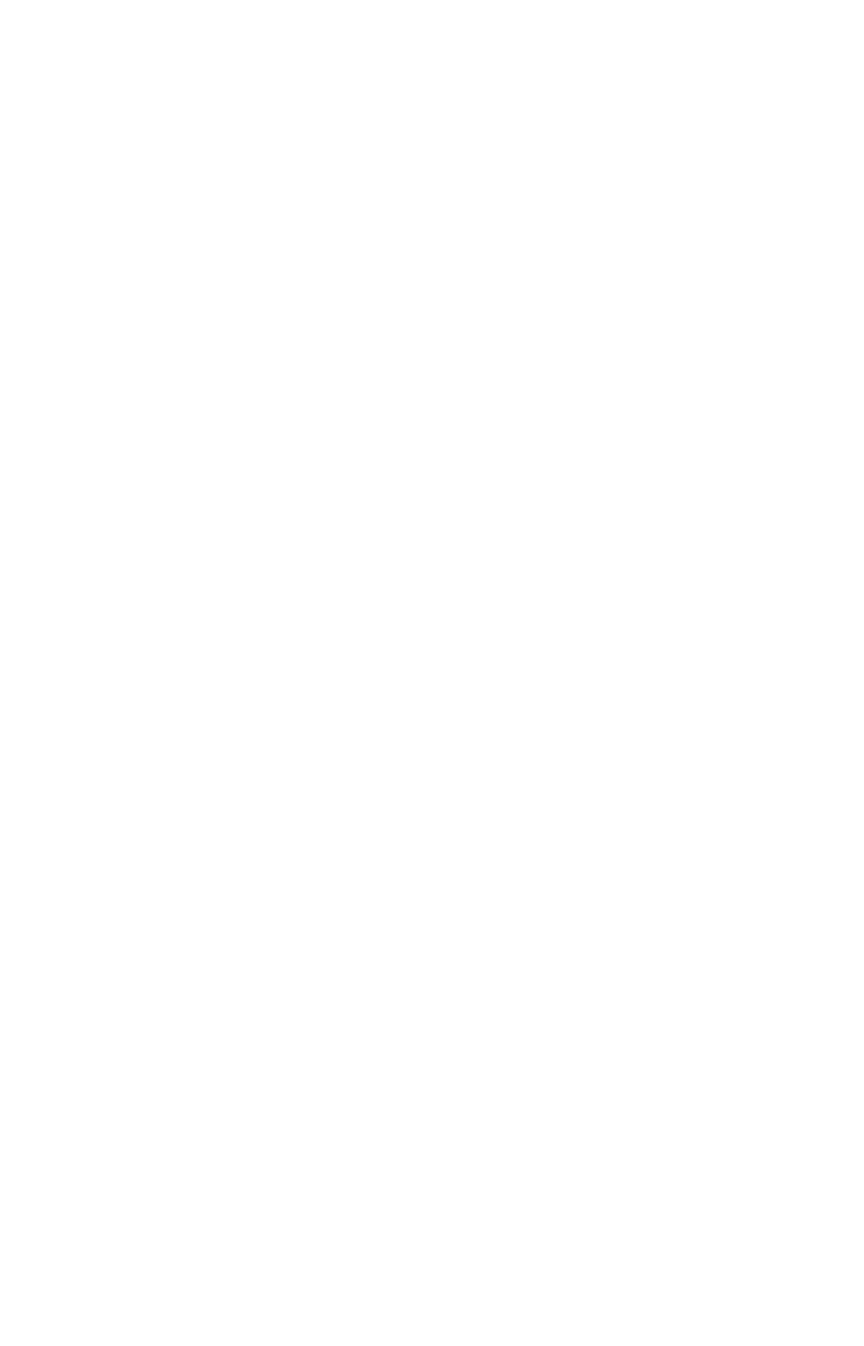
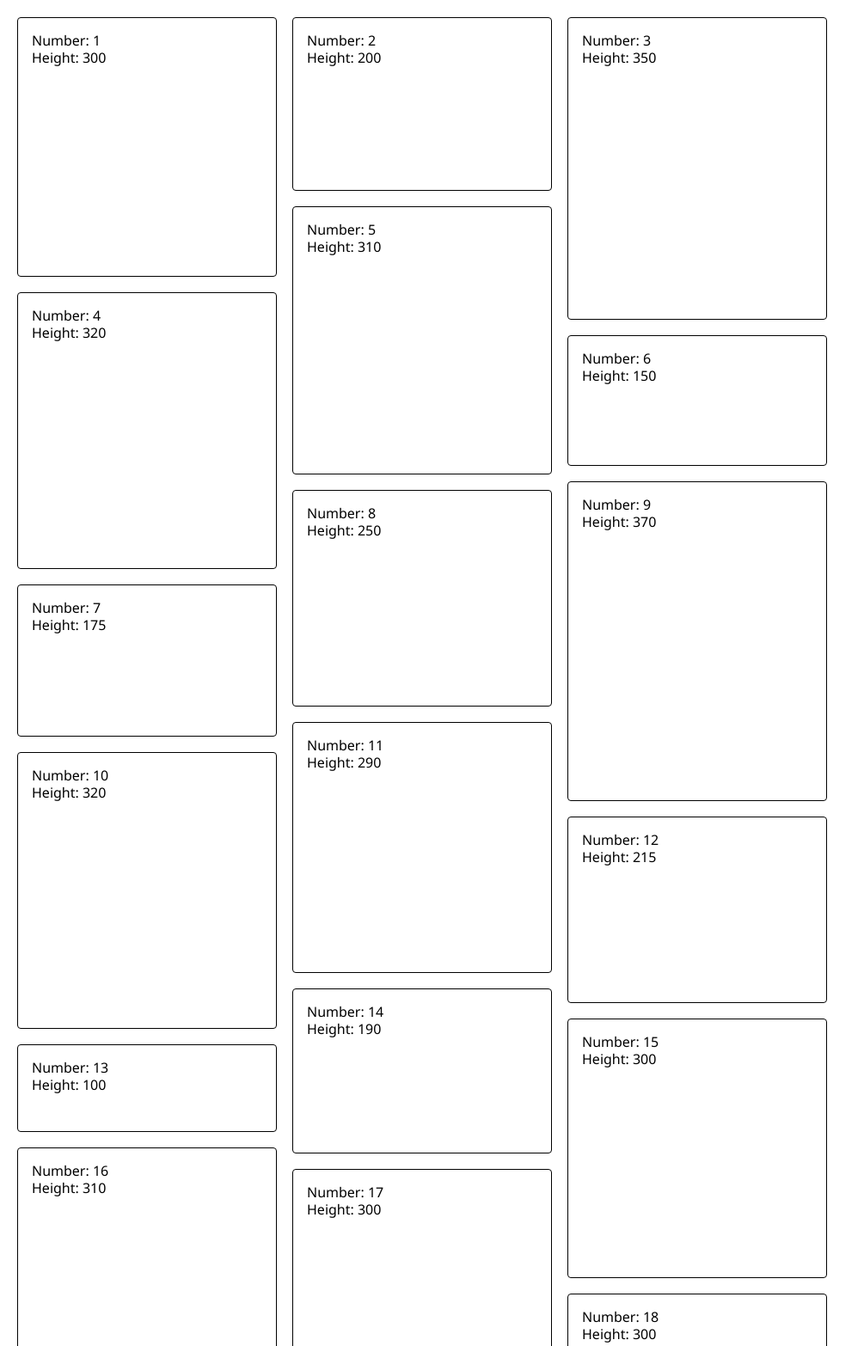
Before and after one commit to DzikuVx/jsWidgets, a plain HTML site: page index.html in a window 1280 px wide. Shown: the top 1566 px of the page at 86% size, without its empty margins (0-1005 px from the left). Before the commit the page ends 800 px from the top, so only its background shows below. Drawn offline with Linux system fonts and the light colour scheme.

Commit message:
3 column layout

```diff
--- a/css/jsWidgets.css
+++ b/css/jsWidgets.css
@@ -1,9 +1,28 @@
 @CHARSET "UTF-8";
+
+@import url(http://fonts.googleapis.com/css?family=Noto+Sans&subset=latin,latin-ext);
+
+body {
+	font-family: 'Noto Sans', sans-serif;
+}
 
 .widget {
 	width: 300px;
+	position: absolute;
+	border: 1px solid;
+	margin: 0;
+	padding: 0;
+	border-radius: 4px;
 }
 
 .to-process {
 	display: none;
 }
+
+.widget section {
+	margin: 1em;
+}
+
+.widget section div {
+	line-height: 125%;
+}
--- a/index.html
+++ b/index.html
@@ -8,56 +8,131 @@
 </head>
 <body>
 
-	<div class="widget to-process">
-		<h1>#1</h1>
+	<div class="widget to-process" data-height="300">
+		<section>
+			<div class="widget-number">Number: <span></span></div>
+			<div class="widget-height">Height: <span></span></div>
+		</section>
 	</div>
-	<div class="widget to-process">
-		<h1>#2</h1>
+	<div class="widget to-process" data-height="200">
+		<section>
+			<div class="widget-number">Number: <span></span></div>
+			<div class="widget-height">Height: <span></span></div>
+		</section>
 	</div>
-	<div class="widget to-process">
-		<h1>#3</h1>
+	<div class="widget to-process" data-height="350">
+		<section>
+			<div class="widget-number">Number: <span></span></div>
+			<div class="widget-height">Height: <span></span></div>
+		</section>
 	</div>
-	<div class="widget to-process">
-		<h1>#4</h1>
+	<div class="widget to-process" data-height="320">
+		<section>
+			<div class="widget-number">Number: <span></span></div>
+			<div class="widget-height">Height: <span></span></div>
+		</section>
 	</div>
-	<div class="widget to-process">
-		<h1>#5</h1>
+	<div class="widget to-process" data-height="310">
+		<section>
+			<div class="widget-number">Number: <span></span></div>
+			<div class="widget-height">Height: <span></span></div>
+		</section>
 	</div>
-	<div class="widget to-process">
-		<h1>#6</h1>
+	<div class="widget to-process" data-height="150">
+		<section>
+			<div class="widget-number">Number: <span></span></div>
+			<div class="widget-height">Height: <span></span></div>
+		</section>
 	</div>
-	<div class="widget to-process">
-		<h1>#7</h1>
+	<div class="widget to-process" data-height="175">
+		<section>
+			<div class="widget-number">Number: <span></span></div>
+			<div class="widget-height">Height: <span></span></div>
+		</section>
 	</div>
-	<div class="widget to-process">
-		<h1>#8</h1>
+	<div class="widget to-process" data-height="250">
+		<section>
+			<div class="widget-number">Number: <span></span></div>
+			<div class="widget-height">Height: <span></span></div>
+		</section>
 	</div>
-	<div class="widget to-process">
-		<h1>#9</h1>
+	<div class="widget to-process" data-height="370">
+		<section>
+			<div class="widget-number">Number: <span></span></div>
+			<div class="widget-height">Height: <span></span></div>
+		</section>
 	</div>
-	<div class="widget to-process">
-		<h1>#10</h1>
+	<div class="widget to-process" data-height="320">
+		<section>
+			<div class="widget-number">Number: <span></span></div>
+			<div class="widget-height">Height: <span></span></div>
+		</section>
 	</div>
-	<div class="widget to-process">
-		<h1>#11</h1>
+	<div class="widget to-process" data-height="290">
+		<section>
+			<div class="widget-number">Number: <span></span></div>
+			<div class="widget-height">Height: <span></span></div>
+		</section>
 	</div>
-	<div class="widget to-process">
-		<h1>#12</h1>
+	<div class="widget to-process" data-height="215">
+		<section>
+			<div class="widget-number">Number: <span></span></div>
+			<div class="widget-height">Height: <span></span></div>
+		</section>
 	</div>
-	<div class="widget to-process">
-		<h1>#13</h1>
+	<div class="widget to-process" data-height="100">
+		<section>
+			<div class="widget-number">Number: <span></span></div>
+			<div class="widget-height">Height: <span></span></div>
+		</section>
 	</div>
-	<div class="widget to-process">
-		<h1>#14</h1>
+	<div class="widget to-process" data-height="190">
+		<section>
+			<div class="widget-number">Number: <span></span></div>
+			<div class="widget-height">Height: <span></span></div>
+		</section>
 	</div>
-	<div class="widget to-process">
-		<h1>#15</h1>
+	<div class="widget to-process" data-height="300">
+		<section>
+			<div class="widget-number">Number: <span></span></div>
+			<div class="widget-height">Height: <span></span></div>
+		</section>
 	</div>
-	<div class="widget to-process">
-		<h1>#16</h1>
+	<div class="widget to-process" data-height="310">
+		<section>
+			<div class="widget-number">Number: <span></span></div>
+			<div class="widget-height">Height: <span></span></div>
+		</section>
 	</div>
-	<div class="widget to-process">
-		<h1>#17</h1>
+	<div class="widget to-process" data-height="300">
+		<section>
+			<div class="widget-number">Number: <span></span></div>
+			<div class="widget-height">Height: <span></span></div>
+		</section>
+	</div>
+	<div class="widget to-process" data-height="300">
+		<section>
+			<div class="widget-number">Number: <span></span></div>
+			<div class="widget-height">Height: <span></span></div>
+		</section>
+	</div>
+	<div class="widget to-process" data-height="300">
+		<section>
+			<div class="widget-number">Number: <span></span></div>
+			<div class="widget-height">Height: <span></span></div>
+		</section>
+	</div>
+	<div class="widget to-process" data-height="300">
+		<section>
+			<div class="widget-number">Number: <span></span></div>
+			<div class="widget-height">Height: <span></span></div>
+		</section>
+	</div>
+	<div class="widget to-process" data-height="300">
+		<section>
+			<div class="widget-number">Number: <span></span></div>
+			<div class="widget-height">Height: <span></span></div>
+		</section>
 	</div>
 
 	<script type="text/javascript" src="assets/jquery-1.9.1.min.js"></script>
--- a/js/jsWidgets.js
+++ b/js/jsWidgets.js
@@ -0,0 +1,101 @@
+var jsWidgets = jsWidgets || {};
+
+jsWidgets.columns = (function () {
+
+	var self = {};
+	var currentTop  = new Array();
+
+	self.setTop = function (column, value) {
+		currentTop[column] = value;
+	};
+
+	self.getTop = function (column) {
+		if (!currentTop[column]) {
+			return 0;
+		}else {
+			return currentTop[column];
+		}
+	};
+
+	return self;
+})();
+
+jsWidgets.widgets = (function() {
+
+	var self = {};
+
+	var columnCount = 3;
+	var columnWidth = 320;
+	var marginTop = 20;
+	var marginLeft = 20;
+
+	countWidgetsToprocess = function() {
+		return $('.to-process').size();
+	};
+
+	getColumnNumber = function(widgetNumber) {
+		return widgetNumber % columnCount;
+	};
+
+	getWidgetLeft = function(column) {
+		return (column * columnWidth) + marginLeft;
+	};
+
+	getWidgetToProcess = function(row, column) {
+		return $('.to-process').first();
+	};
+
+	process = function(widget, currentNumber) {
+
+		var column = getColumnNumber(currentNumber);
+
+		var height = parseInt(widget.attr('data-height'), 10);
+
+		var top = jsWidgets.columns.getTop(column);
+
+		top += marginTop;
+
+		widget.css('top', top);
+		widget.css('height', height);
+
+		top += height;
+
+		jsWidgets.columns.setTop(column, top);
+
+		widget.css('left', getWidgetLeft(column));
+		widget.find('.widget-number span').html(currentNumber + 1);
+		widget.find('.widget-height span').html(height);
+		widget.removeClass('to-process');
+		widget.show();
+	};
+
+	self.render = function () {
+		console.log('begin');
+
+		var widgetsToProcess = countWidgetsToprocess();
+		var watchdogThreshold = widgetsToProcess * 4;
+		var watchdog = 0;
+		var widget = null;
+
+		var currentNumber = 0;
+
+		while (widgetsToProcess > 0 && watchdog < watchdogThreshold) {
+			watchdog++;
+
+			widget = getWidgetToProcess();
+
+			process(widget, currentNumber);
+
+			currentNumber++;
+
+		}
+
+		console.log('done');
+
+	};
+
+    return self;
+
+})();
+
+jsWidgets.widgets.render();
```
